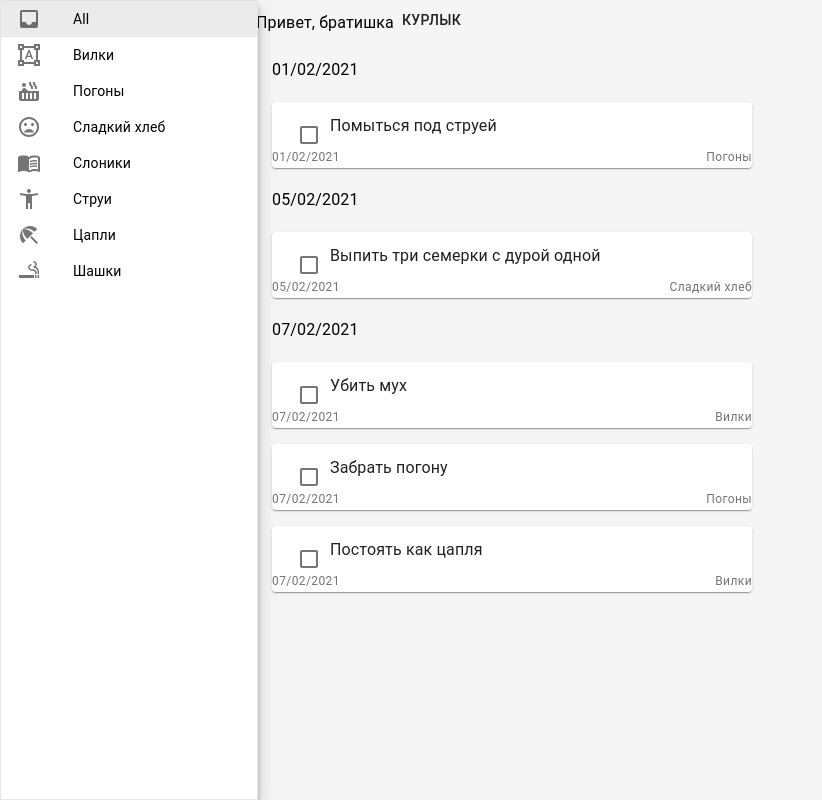
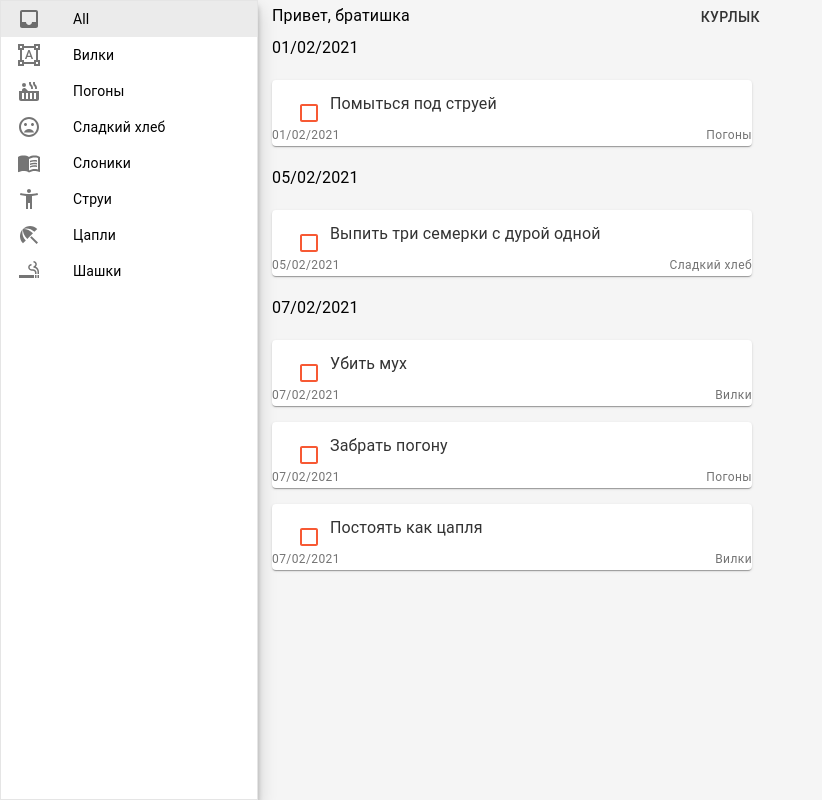
Before and after one commit to yukolonin/ToDoManager, a React (Create React App) app: page / in a window 1280 px wide. Shown: the whole page, without its empty margins (0-822 px from the left). Built offline with nearby package versions, Linux system fonts and the light colour scheme.

Commit message:
Theme inplemented, code cleaned

```diff
--- a/src/App.tsx
+++ b/src/App.tsx
@@ -6,6 +6,8 @@ import Groups from './Groups'
 import Sidebar from './Sidebar'
 import SideMenu from "./SideMenu";
 import Task from './Task'
+
+import { MuiThemeProvider, createMuiTheme } from '@material-ui/core/styles';
 
 
 //-----------------
@@ -17,6 +19,17 @@ let tl: Array<Task> = [
     {date: '05/02/2021', task: 'Выпить три семерки с дурой одной', group: Groups.СЛАДКИЙ_ХЛЕБ}
 ]
 //-----------------
+
+const theme = createMuiTheme({
+    palette: {
+        primary: { main: '#F75934' },
+        secondary: { main: '#747474' },
+        text: { primary: '#333333', secondary: '#F75934', disabled: '#979797'},
+    },
+    typography: {
+        fontSize: 14,
+    }
+});
 
 function App() {
 
@@ -37,8 +50,7 @@ function App() {
     const [sideTask, setSideTask] = React.useState<Task>(DefaultTask)
 
     return (
-        <div>
-            <div>
+        <MuiThemeProvider theme={theme}>
             <Sidebar
                 tl={taskList}
                 setTaskList={setTaskList}
@@ -46,11 +58,8 @@ function App() {
                 setIsNew={setIsNew}
                 setSideTask={setSideTask}
             />
-            </div>
 
-            {menuOn &&
-                <div>
-                     <SideMenu
+            {menuOn && <SideMenu
                 isNew={isNew}
                 task={sideTask}
                 tl={taskList}
@@ -58,10 +67,8 @@ function App() {
                 setMenuOn={setMenuOn}
                 setIsNew={setIsNew}
                 setSideTask={setSideTask}
-                    />
-                </div>
-            }
-        </div>
+            />}
+        </MuiThemeProvider>
     )
 }
 
--- a/src/Sidebar.tsx
+++ b/src/Sidebar.tsx
@@ -30,7 +30,6 @@ function Sidebar(prop: {
                 <List disablePadding dense>
                     {Object.values(Groups).map((value: Groups) => (
                         value === Groups.DATE ? <></> :
-
                             <SidebarItem
                             group={value}
                             selected={selectedIndex === value}
@@ -40,11 +39,9 @@ function Sidebar(prop: {
                                 handleListItemClick(event, value)
                             }
                             />
-
                     ))}
                 </List>
             </div>
-            <div>
             <TaskList
                 group={selectedIndex}
                 tl={prop.tl}
@@ -54,8 +51,6 @@ function Sidebar(prop: {
                 setSideTask={prop.setSideTask}
             />
         </div>
-
-        </div>
     )
 }
 
--- a/src/TaskAccordion.tsx
+++ b/src/TaskAccordion.tsx
@@ -17,7 +17,6 @@ function TaskAccordion(prop: {
     setTaskList: any,
     setIsNew: any,
     setSideTask: any
-
 }) {
 
     const handleEditClick = (
@@ -43,11 +42,13 @@ function TaskAccordion(prop: {
                     <Typography variant='caption' className='task-accordion-group'>{prop.task.group}</Typography>
                 </AccordionSummary>
                 <AccordionDetails>
-                    <Button
-                        onClick={(event: any) => {handleEditClick(event, prop.task)}}
-                    >
-                        Edit
-                    </Button>
+                    <div>
+                        <Button
+                            onClick={(event: any) => {handleEditClick(event, prop.task)}}
+                        >
+                            Edit
+                        </Button>
+                    </div>
                 </AccordionDetails>
             </Accordion>
         </div>
--- a/src/TaskList.tsx
+++ b/src/TaskList.tsx
@@ -33,23 +33,20 @@ function TaskList(prop: {
 
     return (
         <div className="task-list">
+            <List>
+                <ListItem className='tasklist-header'>
+                    <div className="tasklist-header-text">
+                        <Typography>
+                            Привет, братишка
+                        </Typography>
+                    </div>
+                    <div className="add-button">
+                        <Button onClick={(event: any) => {handleNewClick(event)}}>
+                            Курлык
+                        </Button>
+                    </div>
+                </ListItem>
 
-            <Typography
-                display="inline"
-                align='center'
-                className="main-frame-header"
-            >
-                Привет, братишка
-            </Typography>
-
-            <Button
-                className="add-button"
-                onClick={(event: any) => {handleNewClick(event)}}
-            >
-                Курлык
-            </Button>
-
-            <List>
                 {InsertDates(taskListOut, prop.group).map((task: Task) => (
                     task.group == "DATE" || task.group == "All" ?
                         <div>
--- a/src/index.css
+++ b/src/index.css
@@ -22,6 +22,7 @@ code {
   position: absolute;
   top: 0;
   bottom: 0;
+  left: 0;
   background: #FFFFFF;
   box-shadow: 0px 9px 18px rgba(0, 0, 0, 0.18), 0px 5.5px 5px rgba(0, 0, 0, 0.24);
 }
@@ -32,15 +33,34 @@ code {
 
 .task-list {
   margin-left: 20%;
-  margin-right: 40%;
+  margin-right: 20%;
+  position: absolute;
+  width: 40%;
   /*max-width: 600px;*/
+  /*background: grey;*/
+}
+
+.tasklist-header{
+  position: absolute;
+  display: flex;
+  /*width: 40%;*/
+  /*background: #FFFFFF;*/
+}
+
+.tasklist-header-text{
+  position: absolute;
+  /*left:20%;*/
+}
+
+.add-button {
+  position: absolute;
+  right: 0%;
 }
 
 .task-accordion{
   width: 100%;
 
 }
-
   .task-accordion-date {
     position: absolute;
     left: 0;
@@ -49,7 +69,6 @@ code {
     color: #747474;
     /*color: #333333;*/
   }
-
   .task-accordion-group {
     position: absolute;
 
@@ -59,7 +78,10 @@ code {
     color: #747474;
   }
 
-
+  .edit-button{
+    position: absolute;
+    right: 0;
+  }
 
 .sidebar-icon {
   color: #737373;
@@ -72,10 +94,6 @@ code {
   font-weight: bolder;
 }
 
-.add-button {
-
-}
-
 .side-menu{
   top: 0;
   bottom: 0;
```
Lines whose indentation alone changed are shown as unchanged.
